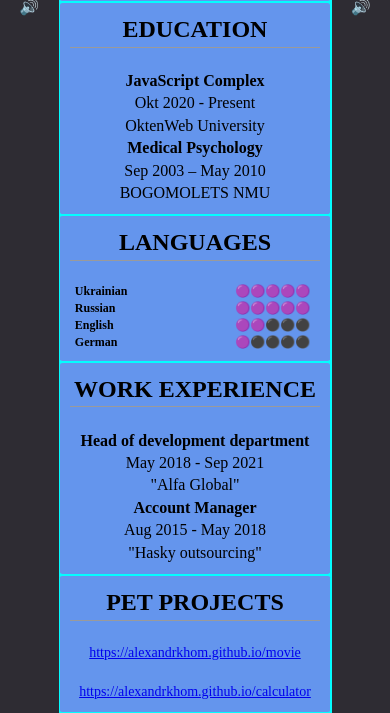
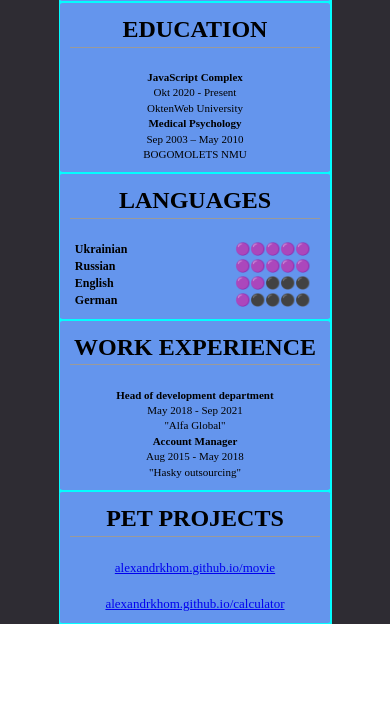
Before and after one commit to AlexandrKhom/movies_from_the_movies, a React (Create React App) app: page /myCV in a window 390 px wide. Shown: the part 698-1411 px from the top of the page. After the commit the page ends 1322 px from the top, so only its background shows below. Built offline with nearby package versions, Linux system fonts and the light colour scheme; no server answers; what react-animations would draw is missing.

Commit message:
I hope that's all 13

```diff
--- a/src/components/CV/NewCV/CVmy.js
+++ b/src/components/CV/NewCV/CVmy.js
@@ -112,7 +112,7 @@ export function CVmy() {
                                     <h2>EDUCATION</h2>
                                     <hr/>
                                     <br/>
-                                    <ZoomInC>
+                                    <ZoomInC className={styles.category3}>
                                                 <b>JavaScript Complex</b>
                                                 <p>Okt 2020 - Present</p>
                                                 <p>OktenWeb University</p>
@@ -149,10 +149,11 @@ export function CVmy() {
                                     <h2>WORK EXPERIENCE</h2>
                                     <hr/>
                                     <br/>
-                                    <ZoomInC>
+                                    <ZoomInC className={styles.category3}>
                                             <b>Head of development department</b>
                                             <p>May 2018 - Sep 2021</p>
                                             <p>"Alfa Global"</p>
+
                                             <b>Account Manager</b>
                                             <p>Aug 2015 - May 2018</p>
                                             <p>"Hasky outsourcing"</p>
@@ -169,14 +170,14 @@ export function CVmy() {
                                                target="_blank"
                                                href="https://max2020khom.github.io"
                                                rel="noreferrer">
-                                                https://alexandrkhom.github.io/movie</a>
+                                                alexandrkhom.github.io/movie</a>
                                             <br/>
                                             <br/>
                                             <a
                                                target="_blank"
                                                href="https://alexkyiv1990.github.io"
                                                rel="noreferrer">
-                                                https://alexandrkhom.github.io/calculator</a>
+                                                alexandrkhom.github.io/calculator</a>
                                             <br/>
                                     </ZoomInC>
                                 </ZoomInDown>
--- a/src/components/CV/NewCV/CVmy.module.css
+++ b/src/components/CV/NewCV/CVmy.module.css
@@ -104,6 +104,11 @@
     align-content: center;
 }
 
+.category3 {
+    font-size: 16px;
+    line-height: 1.4;
+}
+
 .name {
     display: grid;
     justify-items: start;
@@ -163,6 +168,9 @@
     .category {
         min-height: auto;
     }
+    .category3 {
+        font-size: 11px;
+    }
     .name {
         font-size: 12px;
         padding-left: 5px;
@@ -178,6 +186,6 @@
         font-size: 13px;
     }
     .refer2 {
-        font-size: 14px;
+        font-size: 13px;
     }
 }
--- a/src/components/Movie/Footer/Footer.module.css
+++ b/src/components/Movie/Footer/Footer.module.css
@@ -2,7 +2,7 @@
     display: flex;
     width: 100%;
     min-width: 620px;
-    height: 10vh;
+    height: 6vh;
     justify-content: center;
     font-size: 35px;
     justify-items: center;
--- a/src/components/Movie/Header/Header.module.css
+++ b/src/components/Movie/Header/Header.module.css
@@ -7,6 +7,8 @@
     justify-content: space-between;
     align-items: center;
     column-gap: 10px;
+    position: fixed;
+    z-index: 2;
 }
 
 .logo {
--- a/src/components/Movie/Mobile/RightNav.js
+++ b/src/components/Movie/Mobile/RightNav.js
@@ -16,7 +16,7 @@ const Ul = styled.ul`
 
   @media (max-width: 768px) {
     flex-flow: column nowrap;
-    background-color: rgba(58, 92, 121, 0.53);
+    background-color: rgba(41, 73, 101, 0.83);
     position: fixed;
     transform: ${({open}) => open ? 'translateX(0)' : 'translateX(100%)'};
     top: 0;
--- a/src/components/Movie/MovieInfo/MovieInfo.module.css
+++ b/src/components/Movie/MovieInfo/MovieInfo.module.css
@@ -2,6 +2,7 @@
     display: flex;
     justify-content: center;
     margin: auto;
+    min-height: 900px;
 }
 
 iframe {
--- a/src/components/Movie/MoviesList/MoviesList.module.css
+++ b/src/components/Movie/MoviesList/MoviesList.module.css
@@ -1,6 +1,7 @@
 .wrapper {
     display: flex;
     flex-direction: column;
+    min-height: 90vh;
 }
 
 .wrapperList {
@@ -16,5 +17,4 @@
     .wrapperList {
         padding: 10px 10px;
     }
-
 }
--- a/src/containers/MoviesPage/MoviesPage.module.css
+++ b/src/containers/MoviesPage/MoviesPage.module.css
@@ -1,9 +1,17 @@
 .movies_page {
     min-width: 620px;
     width: 100%;
-    padding-top: 20px;
-    min-height: 80vh;
+    /*padding-top: 20px;*/
+
+    padding-top: 7%;
+    padding-bottom: 3%;
+
+    min-height: 95vh;
+
+    /*height: 100vh;*/
     background-color: #aeb6e3;
+    /*overflow-y: auto;*/
+
 }
 
 .white {
@@ -18,6 +26,7 @@
 @media (max-width: 768px) {
     .movies_page {
         min-width: 100%;
+        padding-top: 14%;
         display: flex;
         flex-direction: column;
         align-items: center;
```
